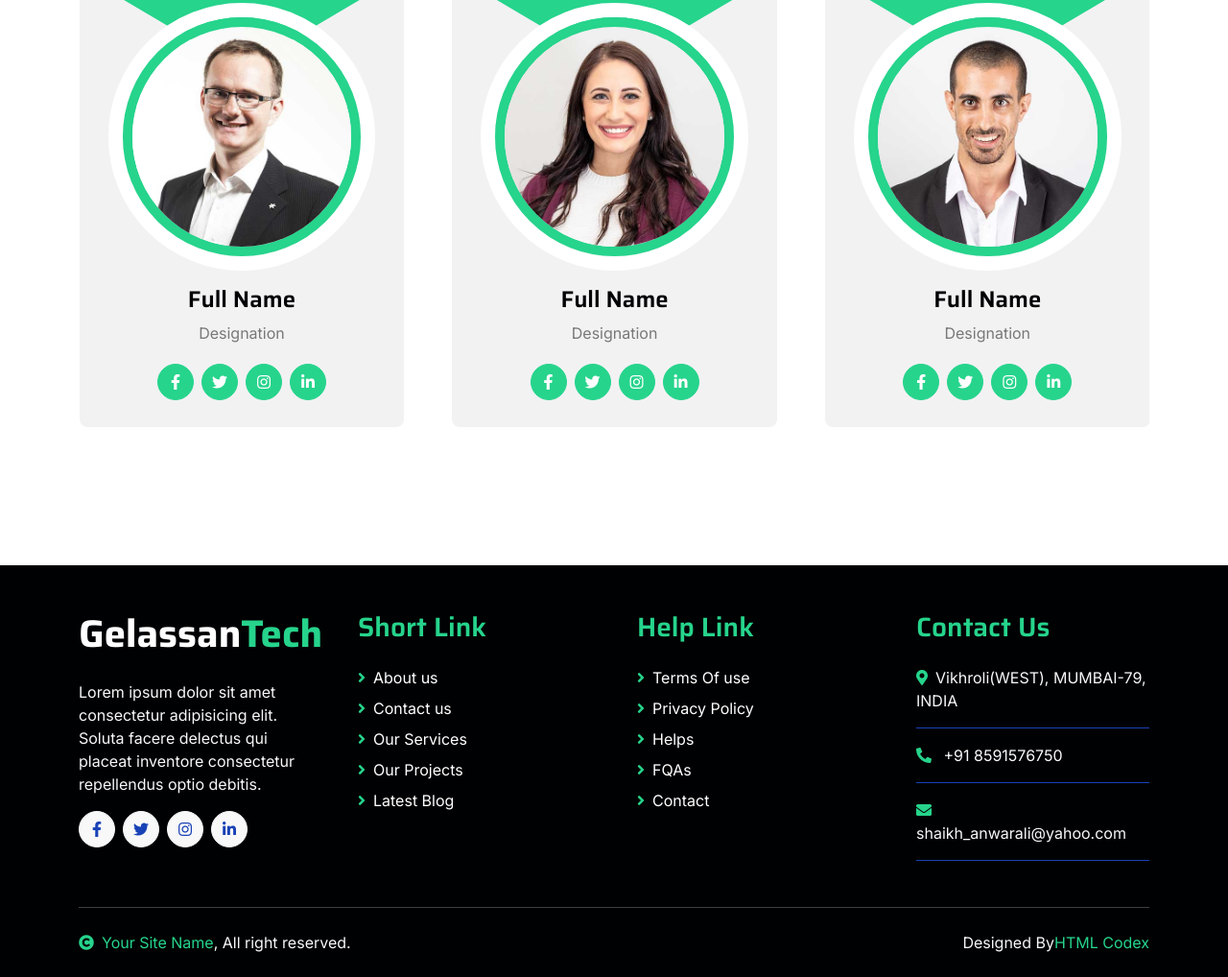
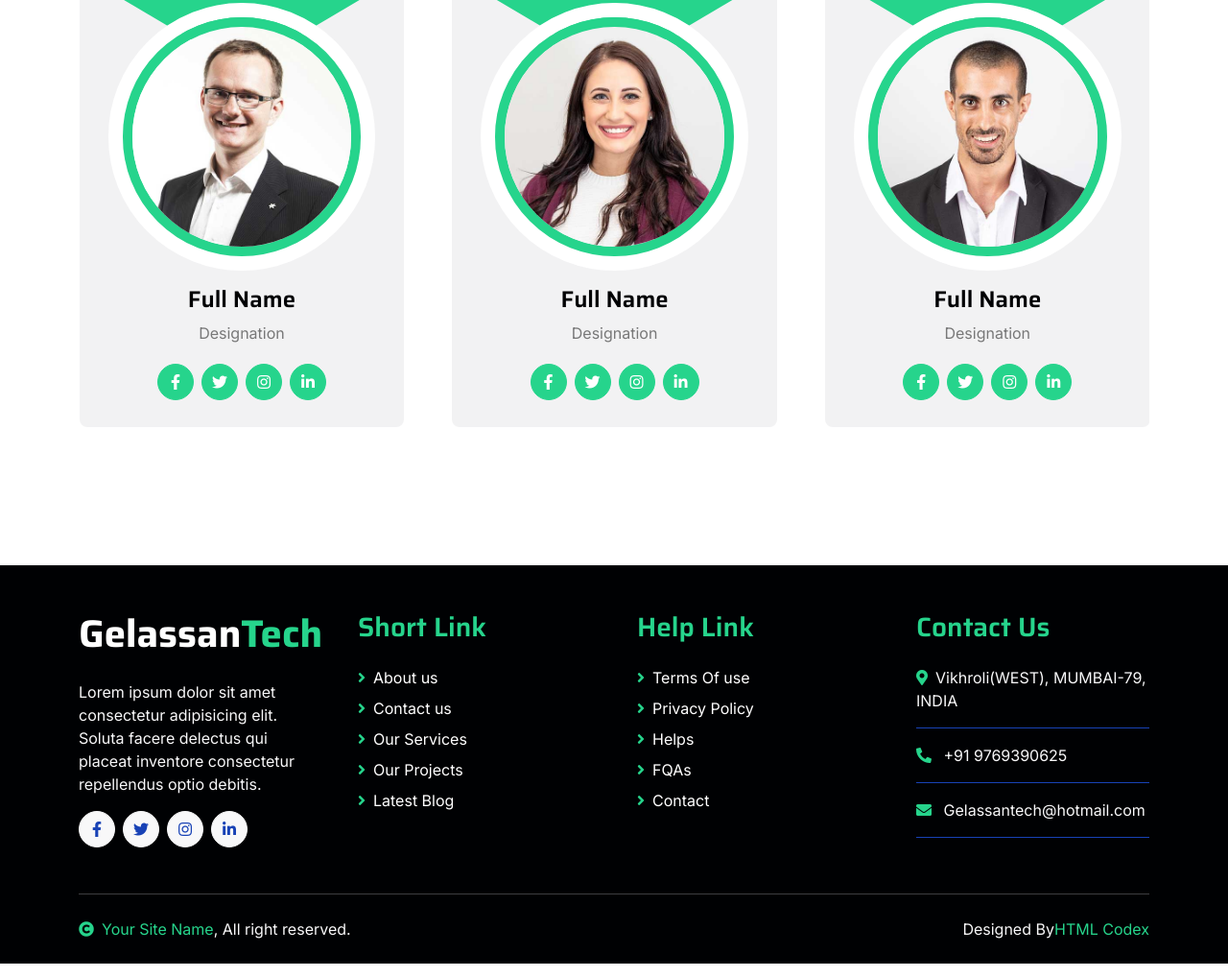
Before and after one commit to shaikhanwarali/GelassanTechWebPortal, a plain HTML site: page about.html in a window 1280 px wide. Shown: the part 1586-2604 px from the top of the page at 96% size. Drawn offline with nearby package versions, Linux system fonts and the light colour scheme.

Commit message:
Update about.html

```diff
--- a/about.html
+++ b/about.html
@@ -311,8 +311,8 @@
                         <a href="#" class="h3 text-secondary">Contact Us</a>
                         <div class="text-white mt-4 d-flex flex-column contact-link">
                             <a href="#" class="pb-3 text-light border-bottom border-primary"><i class="fas fa-map-marker-alt text-secondary me-2"></i>Vikhroli(WEST), MUMBAI-79, INDIA</a>
-                            <a href="#" class="py-3 text-light border-bottom border-primary"><i class="fas fa-phone-alt text-secondary me-2"></i> +91 8591576750</a>
-                            <a href="#" class="py-3 text-light border-bottom border-primary"><i class="fas fa-envelope text-secondary me-2"></i> shaikh_anwarali@yahoo.com</a>
+                            <a href="#" class="py-3 text-light border-bottom border-primary"><i class="fas fa-phone-alt text-secondary me-2"></i> +91 9769390625</a>
+                            <a href="#" class="py-3 text-light border-bottom border-primary"><i class="fas fa-envelope text-secondary me-2"></i> Gelassantech@hotmail.com</a>
                         </div>
                     </div>
                 </div>
```
